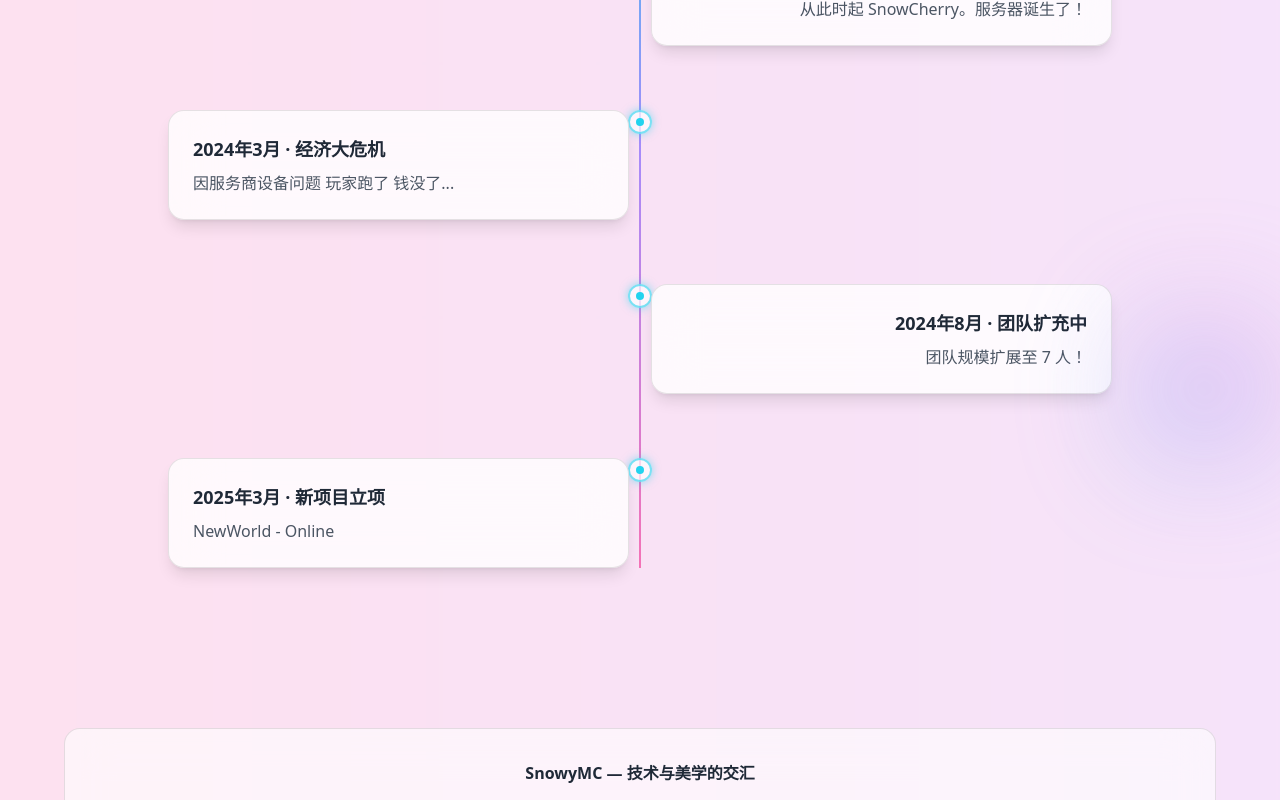
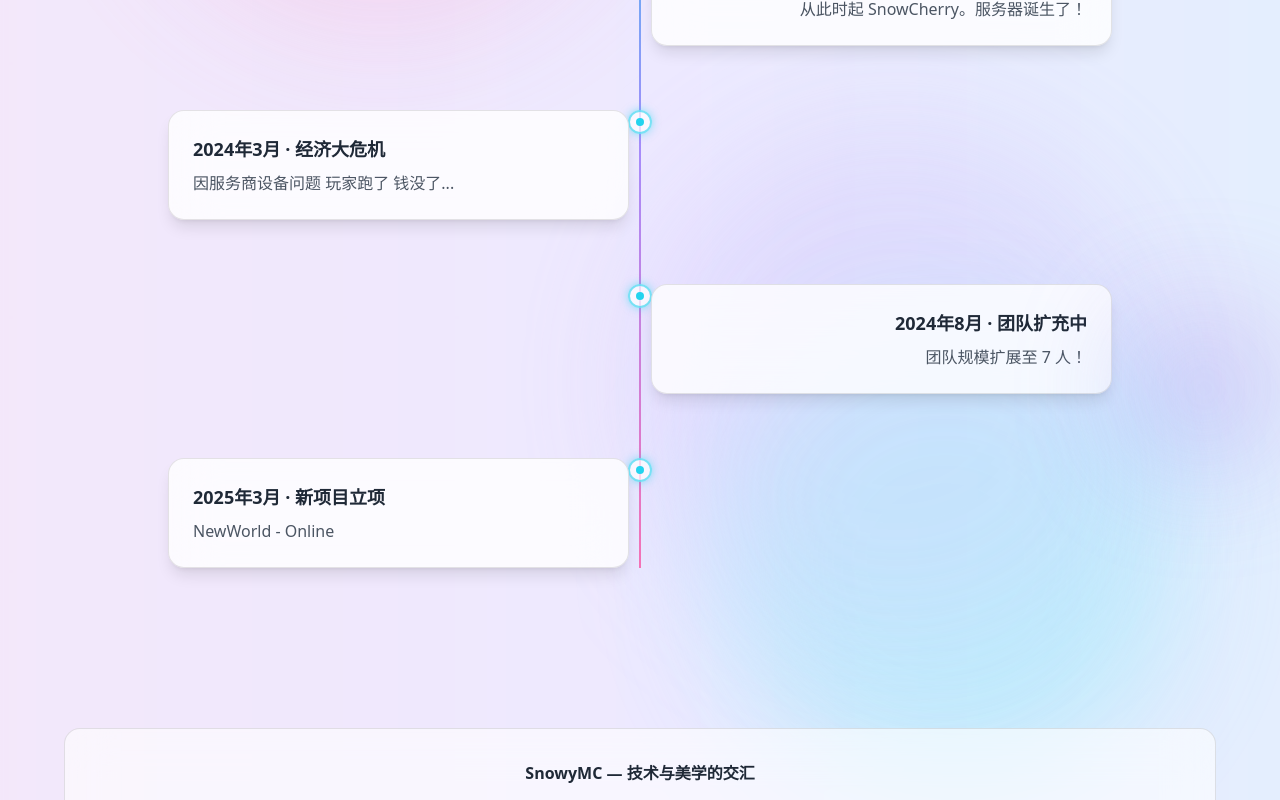
Before and after one commit to mincHR549/snowymc-website, a Next.js app: page / in a window 1280 px wide. Shown: the part 700-1500 px from the top of the page. Built offline with nearby package versions, Linux system fonts and the light colour scheme.

Commit message:
Refactor Background component with updated styles

```diff
--- a/components/Background.tsx
+++ b/components/Background.tsx
@@ -1,45 +1,43 @@
 export default function Background() {
   return (
     <div className="absolute inset-0 -z-20 overflow-hidden">
-      {/* 1️⃣ 渐变背景：简化动画 + 降低频率 */}
+      {/* 🌈 1️⃣ 柔和动态渐变层 */}
       <div
-        className="absolute inset-0 bg-gradient-to-r from-pink-300 via-purple-300 to-cyan-300
-                   dark:from-slate-900 dark:via-violet-800 dark:to-zinc-800
-                   bg-[length:300%_300%] animate-slow-gradient will-change-transform"
+        className="absolute inset-0 bg-[length:300%_300%]
+                   bg-gradient-to-r from-pink-300 via-violet-300 to-cyan-300
+                   dark:from-[#0f172a] dark:via-[#312e81] dark:to-[#0f172a]
+                   animate-gradient-x"
       ></div>
 
-      {/* 2️⃣ 半透明雾层：减少 blur 强度 */}
+      {/* 🌫️ 2️⃣ 半透明雾面层 */}
       <div
-        className="absolute inset-0 bg-white/65 dark:bg-black/35
-                   backdrop-blur-[2px] dark:backdrop-blur-[2px]"
+        className="absolute inset-0 bg-white/70 dark:bg-black/40
+                   backdrop-blur-[2px] dark:backdrop-blur-[2px]
+                   will-change-[backdrop-filter,opacity]"
       ></div>
 
-      {/* 3️⃣ 光晕层：合并为一层 SVG 模糊光晕（GPU友好） */}
-      <div className="absolute inset-0 -z-10 opacity-80 dark:opacity-60">
-        <svg
-          className="w-full h-full"
-          xmlns="http://www.w3.org/2000/svg"
-          preserveAspectRatio="xMidYMid slice"
-        >
-          <defs>
-            <radialGradient id="glow1" cx="30%" cy="30%" r="60%">
-              <stop offset="0%" stopColor="#f9a8d4" stopOpacity="0.4" />
-              <stop offset="100%" stopColor="transparent" />
-            </radialGradient>
-            <radialGradient id="glow2" cx="70%" cy="70%" r="55%">
-              <stop offset="0%" stopColor="#67e8f9" stopOpacity="0.35" />
-              <stop offset="100%" stopColor="transparent" />
-            </radialGradient>
-            <radialGradient id="glow3" cx="50%" cy="50%" r="50%">
-              <stop offset="0%" stopColor="#c4b5fd" stopOpacity="0.3" />
-              <stop offset="100%" stopColor="transparent" />
-            </radialGradient>
-          </defs>
+      {/* 💫 3️⃣ 柔光漂浮层 */}
+      <div className="absolute inset-0 pointer-events-none opacity-80 dark:opacity-60">
+        <div
+          className="absolute top-[15%] left-[10%] w-[38vmax] h-[38vmax]
+                     rounded-full bg-pink-300/40 dark:bg-pink-500/25
+                     blur-3xl animate-float-slow mix-blend-screen"
+        ></div>
 
-          <rect width="100%" height="100%" fill="url(#glow1)" />
-          <rect width="100%" height="100%" fill="url(#glow2)" />
-          <rect width="100%" height="100%" fill="url(#glow3)" />
-        </svg>
+        <div
+          className="absolute bottom-[10%] right-[8%] w-[36vmax] h-[36vmax]
+                     rounded-full bg-cyan-300/40 dark:bg-cyan-400/20
+                     blur-3xl animate-float-slower mix-blend-screen"
+          style={{ animationDelay: "2.5s" }}
+        ></div>
+
+        <div
+          className="absolute top-1/2 left-1/2 -translate-x-1/2 -translate-y-1/2
+                     w-[40vmax] h-[40vmax] rounded-full
+                     bg-violet-300/35 dark:bg-violet-500/20
+                     blur-3xl animate-float-slowest mix-blend-screen"
+          style={{ animationDelay: "4s" }}
+        ></div>
       </div>
     </div>
   );
```
